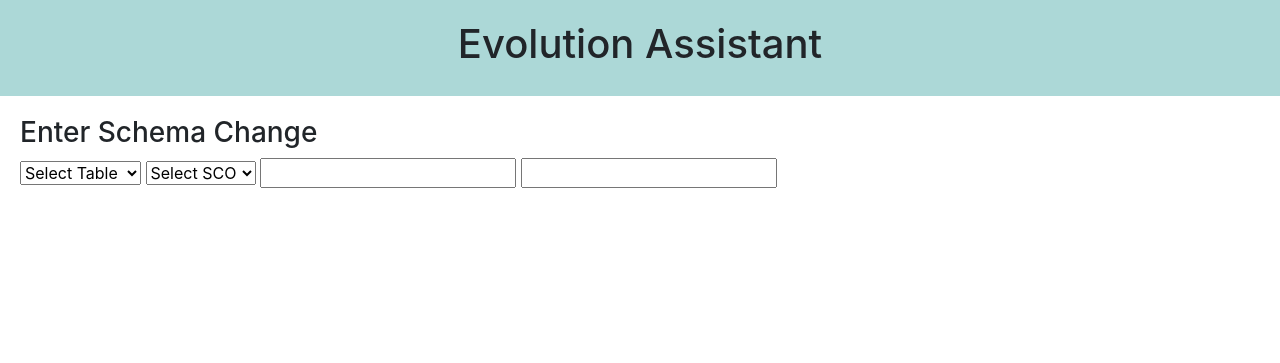
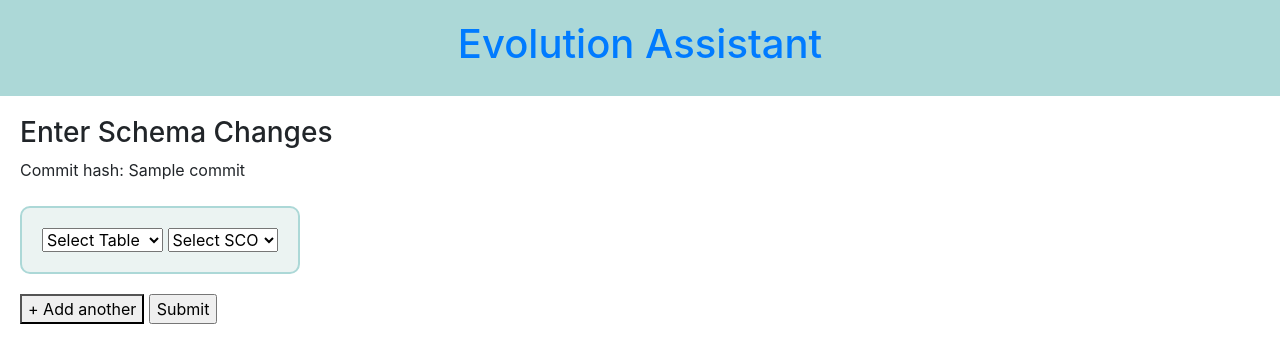
Before and after one commit to rweinberger/evolution-assistant, a Flask app: template templates/index.html in a window 1280 px wide. Shown: the top 363 px of the page. Run offline with Flask 2, Linux system fonts and the light colour scheme; the template is opened without the code that fills it: most values are stand-ins (such as "Sample title", 1, 10 or a date in 2020); some libraries are stand-ins or nearby versions.

Commit message:
Update routes, user flow, scripts

```diff
--- a/app.py
+++ b/app.py
@@ -1,28 +1,49 @@
-from flask import Flask, render_template
+from flask import Flask, render_template, request, redirect, url_for
 from assistant.ea import EvolutionAssistant
 from assistant.sco import Sco, SchemaChange, SchemaChangeSequence
 import settings
 
 app = Flask(__name__)
 
+def get_tables(commit):
+    return settings.tables[commit].keys()
+
 @app.route('/')
 def index():
-    # ea = EvolutionAssistant(settings.MODULE,
-    #                         settings.REPO_DIR,
-    #                         settings.CODE_DIR,
-    #                         settings.SCHEMA_DIR,
-    #                         settings.QUERY_FILES,
-    #                         settings.COMMIT_HASH,
-    #                         settings.MAP_TABLE,
-    #                         0 )
+    scos = [s.value for s in Sco]
+    commit = request.args.get('commit')
+    tables = []
+    if commit:
+        tables = get_tables(commit)
+    return render_template("index.html", commit = commit, scos = scos, tables = tables)
 
-    # sc1 = SchemaChange(Sco.ADD_COLUMN, "new_column")
-    # sc2 = SchemaChange(Sco.DROP_TABLE, "national_freight")
-    # sc3 = SchemaChange(Sco.DROP_COLUMN, "contract_type")
-    # sc4 = SchemaChange(Sco.RENAME_TABLE, "national_freight")
-    # sc5 = SchemaChange(Sco.RENAME_COLUMN, "contract_type")
-    # seq = SchemaChangeSequence()
-    # seq.add_all(sc1, sc2, sc3, sc4, sc5)
-    # total_impact = str(ea.get_impact(seq))
-    scos = [s.value for s in Sco]
-    return render_template("index.html", scos = scos)
+@app.route('/enter_commit', methods=['POST'])
+def enter_commit():
+    commit_hash = request.form['commit-hash']
+    return redirect(url_for('index', commit = commit_hash))
+
+@app.route('/submit_sc', methods=['POST'])
+def submit_sc():
+    f = request.form
+    for key in f.keys():
+        for value in f.getlist(key):
+            print(key,":",value)
+    return 'hi'
+
+# ea = EvolutionAssistant(settings.MODULE,
+#                         settings.REPO_DIR,
+#                         settings.CODE_DIR,
+#                         settings.SCHEMA_DIR,
+#                         settings.QUERY_FILES,
+#                         settings.COMMIT_HASH,
+#                         settings.MAP_TABLE,
+#                         0 )
+
+# sc1 = SchemaChange(Sco.ADD_COLUMN, "new_column")
+# sc2 = SchemaChange(Sco.DROP_TABLE, "national_freight")
+# sc3 = SchemaChange(Sco.DROP_COLUMN, "contract_type")
+# sc4 = SchemaChange(Sco.RENAME_TABLE, "national_freight")
+# sc5 = SchemaChange(Sco.RENAME_COLUMN, "contract_type")
+# seq = SchemaChangeSequence()
+# seq.add_all(sc1, sc2, sc3, sc4, sc5)
+# total_impact = str(ea.get_impact(seq))
--- /dev/null
+++ b/static/css/style.css
@@ -0,0 +1,29 @@
+html, body {
+    height: 100%;
+    width: 100%;
+    margin: 0px;
+}
+
+#header {
+    background-color: #acd8d7;
+    text-align: center;
+    padding: 20px;
+}
+
+#content {
+    padding: 20px;
+}
+
+.single-sco-form {
+    padding: 20px;
+    border: solid 2px #acd8d7;
+    border-radius: 10px;
+    margin-bottom: 20px;
+    width: fit-content;
+    background-color: #ebf3f2;
+}
+
+.del-btn:hover { cursor: pointer }
+.del-btn {
+    border-radius: 10px;
+}
--- /dev/null
+++ b/static/scripts/index.js
@@ -0,0 +1,34 @@
+$(window).on('load', function() {
+    let formNum = 1;
+    const scoButton = $("#add-sco");
+    const scoForm = $("#sco-forms");
+
+    function delSco() {
+        $(this).parent().remove();
+    }
+
+    const addScoForm = (e) => {
+        e.preventDefault();
+        formNum++;
+
+        // clone old form
+        const newForm = $("#og-form").clone(true, true);
+
+        // update attributes on clones
+        newForm.removeAttr("id");
+        newForm.children().each(function() {
+            const oldName = this.name;
+            const newName = oldName.slice(0, -1) + String(formNum);
+            $(this).attr("name", newName);
+        })
+
+        // add delete button for all subsequent entries
+        const delBtn = $("<button class='del-btn'>x</button>");
+        delBtn.on("click", delSco);
+
+        newForm.append(delBtn);
+        scoForm.append(newForm);
+    }
+
+    scoButton.on("click", addScoForm);
+})
--- a/static/style.css
+++ /dev/null
@@ -1,15 +0,0 @@
-html, body {
-    height: 100%;
-    width: 100%;
-    margin: 0px;
-}
-
-#header {
-    background-color: #acd8d7;
-    text-align: center;
-    padding: 20px;
-}
-
-#content {
-    padding: 20px;
-}
--- a/templates/base.html
+++ b/templates/base.html
@@ -2,16 +2,17 @@
 <html lang="en" dir="ltr">
   <head>
     <meta charset="utf-8">
-    <script src="https://code.jquery.com/jquery-3.3.1.slim.min.js" integrity="sha384-q8i/X+965DzO0rT7abK41JStQIAqVgRVzpbzo5smXKp4YfRvH+8abtTE1Pi6jizo" crossorigin="anonymous"></script>
+    <script src="https://code.jquery.com/jquery-3.4.0.min.js" integrity="sha256-BJeo0qm959uMBGb65z40ejJYGSgR7REI4+CW1fNKwOg=" crossorigin="anonymous"></script>
     <script src="https://cdnjs.cloudflare.com/ajax/libs/popper.js/1.14.3/umd/popper.min.js" integrity="sha384-ZMP7rVo3mIykV+2+9J3UJ46jBk0WLaUAdn689aCwoqbBJiSnjAK/l8WvCWPIPm49" crossorigin="anonymous"></script>
     <link rel="stylesheet" href="https://stackpath.bootstrapcdn.com/bootstrap/4.1.3/css/bootstrap.min.css" integrity="sha384-MCw98/SFnGE8fJT3GXwEOngsV7Zt27NXFoaoApmYm81iuXoPkFOJwJ8ERdknLPMO" crossorigin="anonymous">
     <script src="https://stackpath.bootstrapcdn.com/bootstrap/4.1.3/js/bootstrap.min.js" integrity="sha384-ChfqqxuZUCnJSK3+MXmPNIyE6ZbWh2IMqE241rYiqJxyMiZ6OW/JmZQ5stwEULTy" crossorigin="anonymous"></script>
-    <link rel="stylesheet" href="{{ url_for('static', filename='style.css') }}">
+    <link rel="stylesheet" href="{{ url_for('static', filename='css/style.css') }}">
+    <script src="{{ url_for('static', filename='scripts/index.js') }}"></script>
     <title>Evolution Assistant</title>
   </head>
   <body>
     <div id='header'>
-        <h1>Evolution Assistant</h1>
+        <a href='/'><h1>Evolution Assistant</h1></a>
     </div>
     <div id='content'>
       {% block content %}
--- a/templates/index.html
+++ b/templates/index.html
@@ -1,21 +1,37 @@
 {% extends "base.html" %}
 {% block content %}
-<h3> Enter Schema Change </h3>
-<form id='sco-form'>
-    <select name="table" form="table-form">
+
+{% if commit %}
+<h3> Enter Schema Changes </h3>
+Commit hash: {{ commit }}<br><br>
+<form id='form-data' action='/submit_sc' method='POST'>
+    <div id='sco-forms'>
+        <div class='single-sco-form' id='og-form'>
+            <select name="table1" form="form-data">
                 <option value="" selected disabled hidden>Select Table</option>
                 {% for t in tables %}
                 <option value="{{ t }}"> {{ t }}</option>
                 {% endfor %}
             </select>
 
-    <select name="sc" form="sco-form">
+            <select name="sc1" form="form-data">
                 <option value="" selected disabled hidden>Select SCO</option>
                 {% for sco in scos %}
                 <option value="{{ sco }}"> {{ sco }}</option>
                 {% endfor %}
             </select>
-    <input type="text" name="firstname">
-    <input type="text" name="lastname">
+        </div>
+    </div>
+    <button id='add-sco'>+ Add another</button>
+    <input type='submit'>
 </form>
+
+{% else %}
+<form action='/enter_commit' method='POST'>
+    Enter commit hash:  <input type='text' name='commit-hash' placeholder="e.g. d2569a1e418f35ef117cad4d40b1ac2e2ef4f084" size=60 required>
+    <input type='submit' id='submit-commit-hash'>
+</form>
+
+{% endif %}
+
 {% endblock %}
```
Also changed, not shown: templates/form.html (added, +16 -0 lines). Lines whose indentation alone changed are shown as unchanged.
